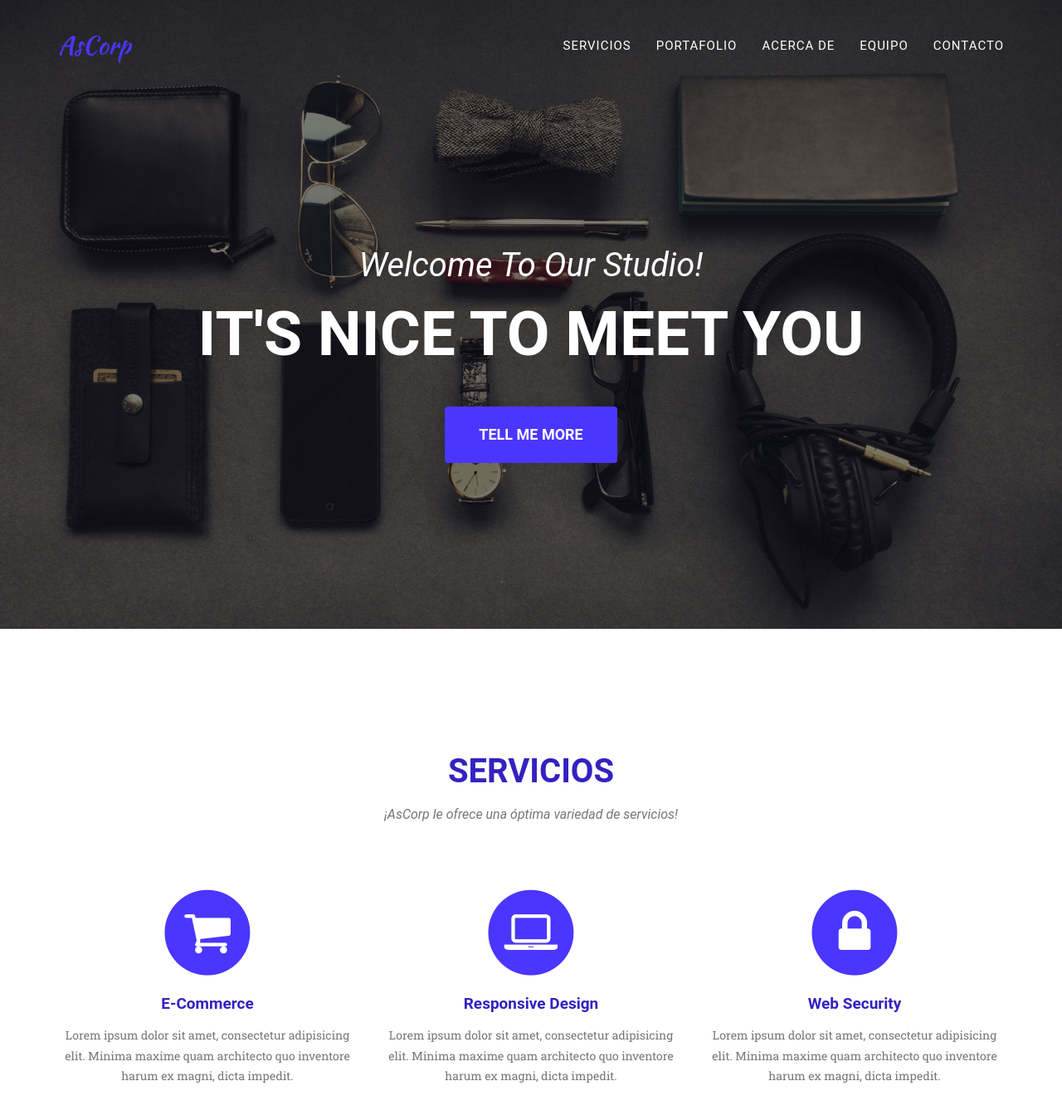
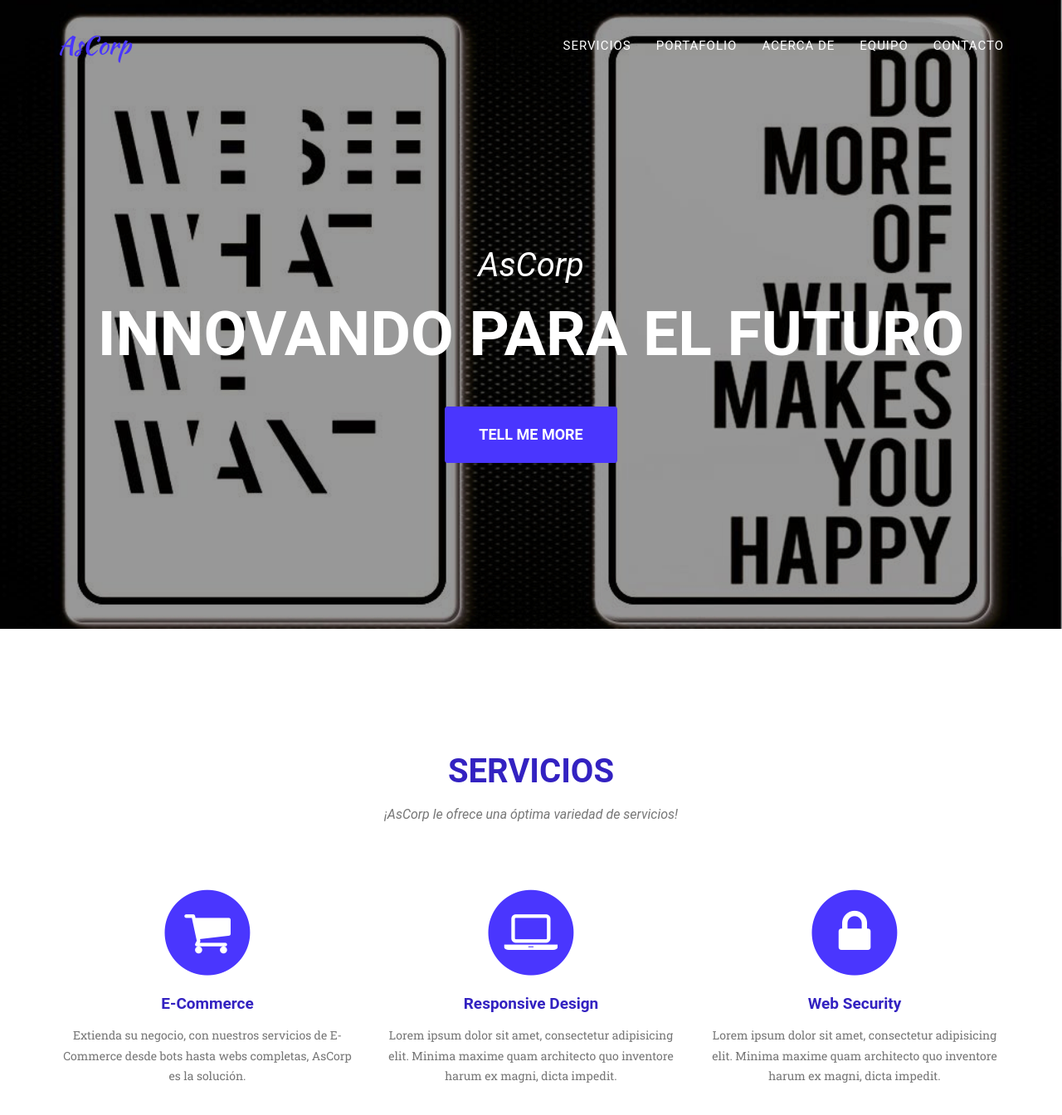
Before and after one commit to ascorpmx/ascorpmx.github.io, a Jekyll site: the page built from _posts/2014-07-13-project-6.markdown, in a window 1280 px wide and 1400 px high. Shown: the top 1344 px of the window at 83% size. Built offline with Jekyll 4.4.1, drawn with Linux system fonts in a browser that asks for light colours; some web fonts are replaced; some of the changed text lies outside the part shown.

Commit message:
Progress

```diff
--- a/_includes/header.html
+++ b/_includes/header.html
@@ -45,8 +45,8 @@
 <header>
     <div class="container">
         <div class="intro-text">
-            <div class="intro-lead-in">Welcome To Our Studio!</div>
-            <div class="intro-heading">It's Nice To Meet You</div>
+            <div class="intro-lead-in">AsCorp</div>
+            <div class="intro-heading">Innovando para el futuro</div>
             <a href="#services" class="page-scroll btn btn-xl">Tell Me More</a>
         </div>
     </div>
--- a/_includes/services.html
+++ b/_includes/services.html
@@ -14,8 +14,9 @@
                     <i class="fa fa-shopping-cart fa-stack-1x fa-inverse"></i>
                 </span>
                 <h4 class="service-heading">E-Commerce</h4>
-                <p class="text-muted">Lorem ipsum dolor sit amet, consectetur adipisicing elit. Minima maxime quam
-                    architecto quo inventore harum ex magni, dicta impedit.</p>
+                <p class="text-muted">Extienda su negocio, con nuestros servicios de E-Commerce
+                    desde bots hasta webs completas, AsCorp es la solución.
+                </p>
             </div>
             <div class="col-md-4">
                 <span class="fa-stack fa-4x">
--- a/_includes/team.html
+++ b/_includes/team.html
@@ -3,8 +3,8 @@
     <div class="container">
         <div class="row">
             <div class="col-lg-12 text-center">
-                    <h2 class="section-heading">Our Amazing Team</h2>
-                    <h3 class="section-subheading text-muted">Lorem ipsum dolor sit amet consectetur.</h3>
+                <h2 class="section-heading">¡Conoce a nuestro equipo de trabajo! </h2>
+                <h3 class="section-subheading text-muted">Juntos trabajamos para brindarte una mejor experiencia</h3>
             </div>
         </div>
         <div class="row">
@@ -30,7 +30,8 @@
         </div>
         <div class="row">
             <div class="col-lg-8 col-lg-offset-2 text-center">
-                    <p class="large text-muted">Lorem ipsum dolor sit amet, consectetur adipisicing elit. Aut eaque, laboriosam veritatis, quos non quis ad perspiciatis, totam corporis ea, alias ut unde.</p>
+                <p class="large text-muted">Lorem ipsum dolor sit amet, consectetur adipisicing elit. Aut eaque,
+                    laboriosam veritatis, quos non quis ad perspiciatis, totam corporis ea, alias ut unde.</p>
             </div>
         </div>
     </div>
--- a/_posts/2014-07-13-project-6.markdown
+++ b/_posts/2014-07-13-project-6.markdown
@@ -1,15 +1,15 @@
 ---
-title: Round Icons
-subtitle: Graphic Design
+title: As-Card
+subtitle: Producto
 layout: default
 modal-id: 6
 date: 2014-07-15
-img: roundicons.png
-thumbnail: roundicons-thumbnail.png
+img: ascard.jpg
+thumbnail: ascard.jpg
 alt: image-alt
 project-date: April 2014
-client: Start Bootstrap
-category: Web Development
+client: Emprendedores
+category: Innovación
 description: Lorem ipsum dolor sit amet, usu cu alterum nominavi lobortis. At duo novum diceret. Tantas apeirian vix et, usu sanctus postulant inciderint ut, populo diceret necessitatibus in vim. Cu eum dicam feugiat noluisse.
 
 ---
```
Also changed, not shown: img/header-bg.jpg, img/portfolio/ascard.jpg (added). Lines whose indentation alone changed are shown as unchanged.
